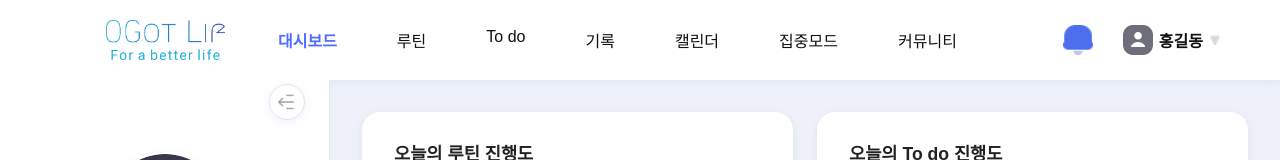
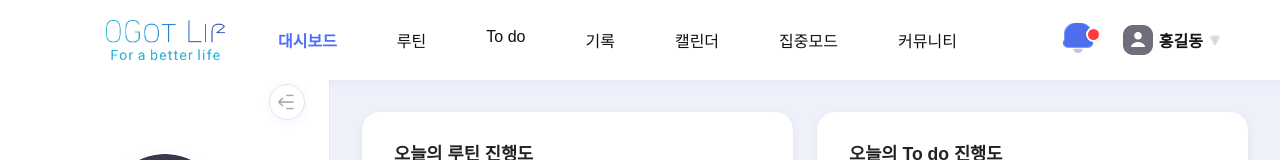
Before and after one commit to roa9618/OGotLife, a React (Create React App) app in the folder frontend/: page /dashboard in a window 1280 px wide. Shown: the top 160 px of the page. Built offline with nearby package versions, Linux system fonts and the light colour scheme; a web font is replaced by a local one.

Commit message:
[추가] 알람이 있을 경우 표시 추가

```diff
--- a/frontend/src/components/Header.js
+++ b/frontend/src/components/Header.js
@@ -86,6 +86,7 @@ function Header() {
             </div>
             <div className="right_section">
                 <div className="header-alarm-wrap" ref={alarmRef}>
+                    <span style={{ position: "relative", display: "inline-block" }}>
                         <img
                             src={alarm_image}
                             alt="알람"
@@ -101,6 +102,10 @@ function Header() {
                                 }
                             }}
                         />
+                        {alarms.length > 0 && (
+                            <span className="alarm-badge"></span>
+                        )}
+                    </span>
                     {showAlarmMenu && (
                         <div className="alarm-dropdown-menu">
                             <ul className="alarm-list">
--- a/frontend/src/styles/Header.css
+++ b/frontend/src/styles/Header.css
@@ -172,7 +172,7 @@
 
 .alarm-dropdown-menu {
     position: absolute;
-    top: 120%;
+    top: 100%;
     left: 50%;
     transform: translateX(-50%);
     min-width: 280px;
@@ -279,3 +279,16 @@
 .alarm-menu-btn.more:hover {
     background: #f4f6fb;
 }
+
+.alarm-badge {
+    position: absolute;
+    top: 4px;
+    right: 22px;
+    width: 11px;
+    height: 11px;
+    background: #ff3b3b;
+    border-radius: 50%;
+    border: 2px solid #fff;
+    box-shadow: 0 1px 4px rgba(0,0,0,0.08);
+    z-index: 2;
+}
```
Lines whose indentation alone changed are shown as unchanged.
